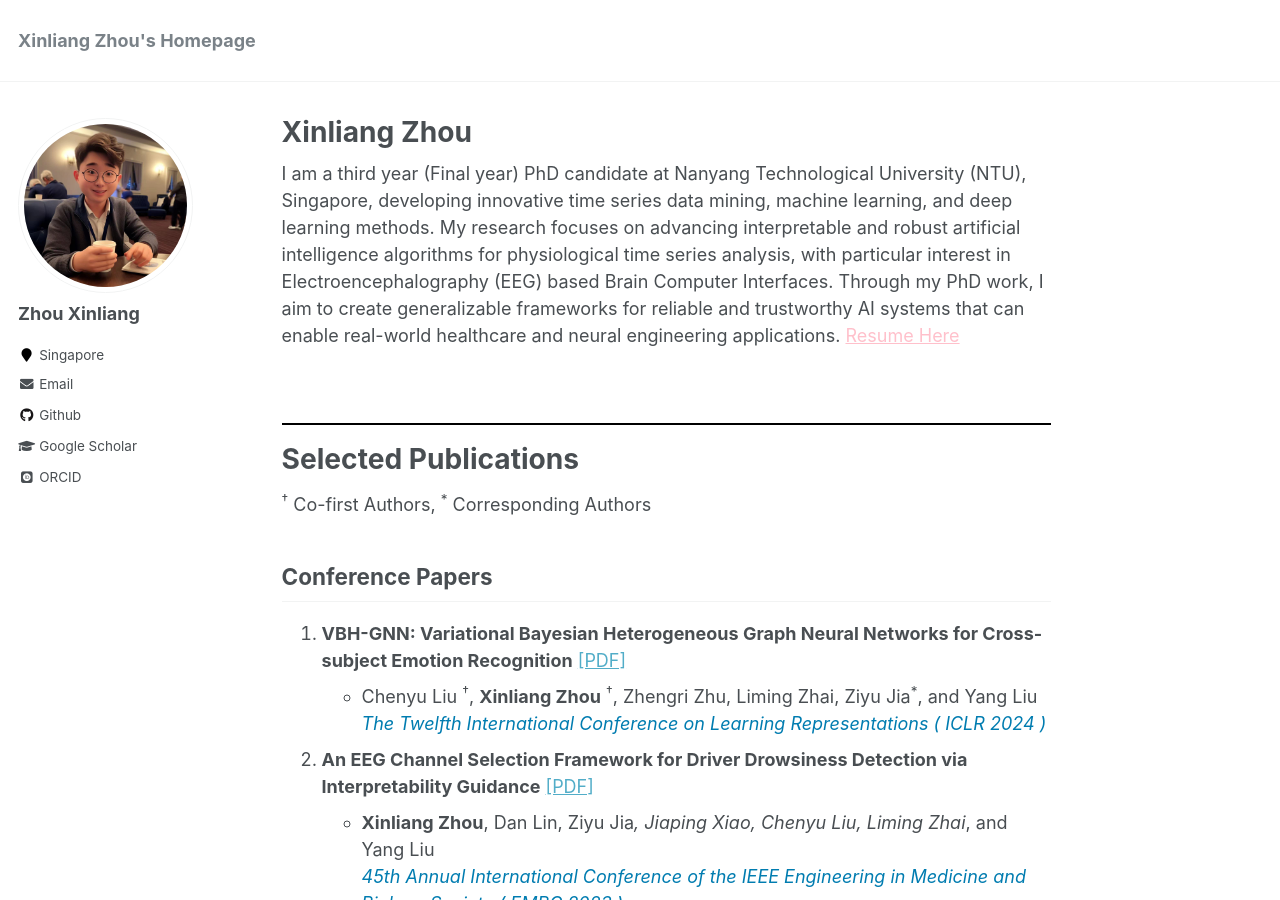
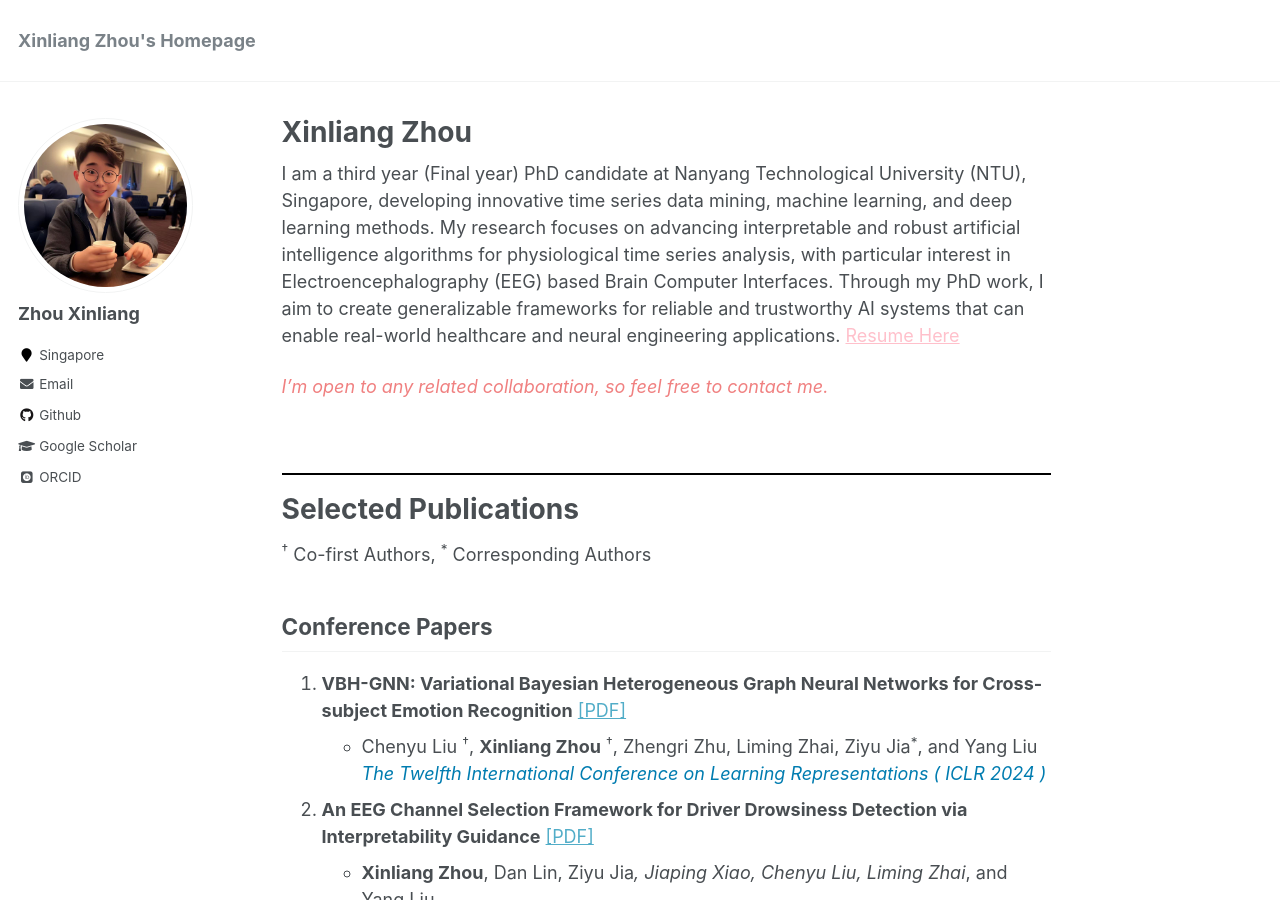
Before and after one commit to xinliangzhou/xinliangzhou.github.io, a Jekyll site: the page built from _pages/about.md, in a window 1280 px wide and 900 px high. Built offline with Jekyll 4.4.1, drawn with Linux system fonts in a browser that asks for light colours; some web fonts are replaced.

Commit message:
Update about.md

```diff
--- a/_pages/about.md
+++ b/_pages/about.md
@@ -9,6 +9,8 @@ redirect_from:
 ---
 
 I am a third year (Final year) PhD candidate at Nanyang Technological University (NTU), Singapore, developing innovative time series data mining, machine learning, and deep learning methods. My research focuses on advancing interpretable and robust artificial intelligence algorithms for physiological time series analysis, with particular interest in Electroencephalography (EEG) based Brain Computer Interfaces. Through my PhD work, I aim to create generalizable frameworks for reliable and trustworthy AI systems that can enable real-world healthcare and neural engineering applications. <a href="https://entuedu-my.sharepoint.com/:b:/g/personal/xinliang001_e_ntu_edu_sg/EcNb70a8X09Np2HdGdGSHUYBNMUqxCI4gmqK2lhxjnr4bQ?e=ydVdTe" style="color: pink;">Resume Here</a>
+
+  <span style="color: #F08080">*I'm open to any related collaboration, so feel free to contact me.*</span>
 
 <br>
 <hr style="border: none; height: 2px; color: black; background-color: black;" />
```
